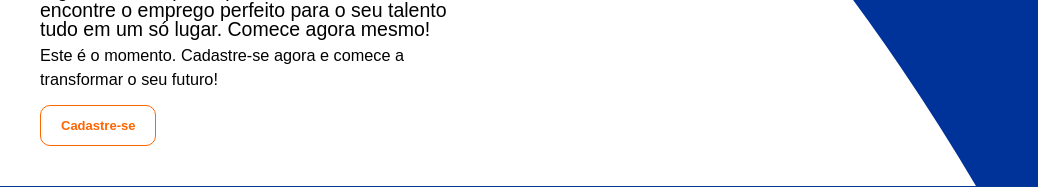
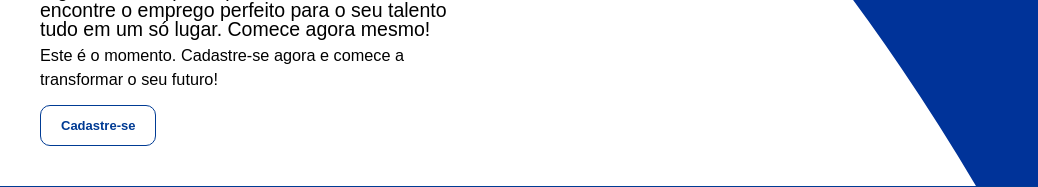
Before and after one commit to SilmaraAlmeida/projetoExtensao, a PHP site: template app/View/home.php in a window 1280 px wide. Shown: the part 694-881 px from the top of the page, without its empty margins (0-1038 px from the left). Run offline with PHP 8.4, Linux system fonts and the light colour scheme; the template is opened without the code that fills it, so the values that code supplies are empty; some libraries are stand-ins or nearby versions.

Commit message:
botao azul

```diff
--- a/app/View/home.php
+++ b/app/View/home.php
@@ -23,7 +23,7 @@
       <p class="fs-4 m-0 lh-1">Se você está em busca de crescimento profissional, cadatre-se gratuitamente e tenha acesso às melhores vagas disponíveis na sua região. Crie se perfil, preencha seu currículo e encontre o emprego perfeito para o seu talento tudo em um só lugar. Comece agora mesmo!
       </p>
       <p class="fw-lighter fs-5 mt-1">Este é o momento. Cadastre-se agora e comece a transformar o seu futuro!</p>
-      <a href="#" class="btn btn-outline-orange">Cadastre-se</a>
+      <a href="#" class="btn btn-outline-blue">Cadastre-se</a>
     </div>
   </div>
   </div>
```
